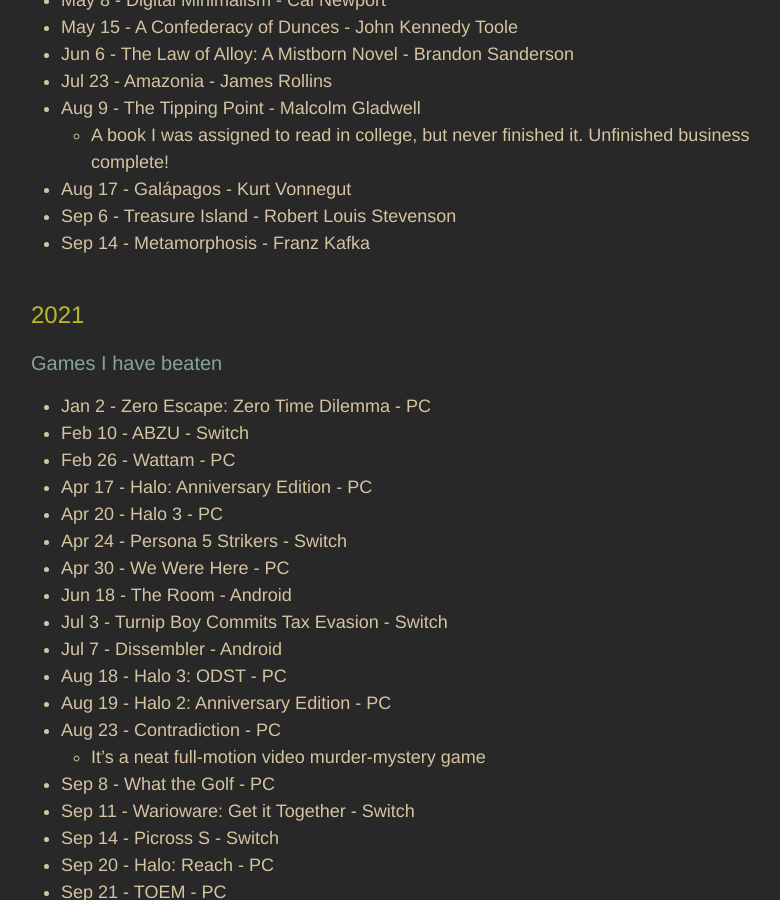
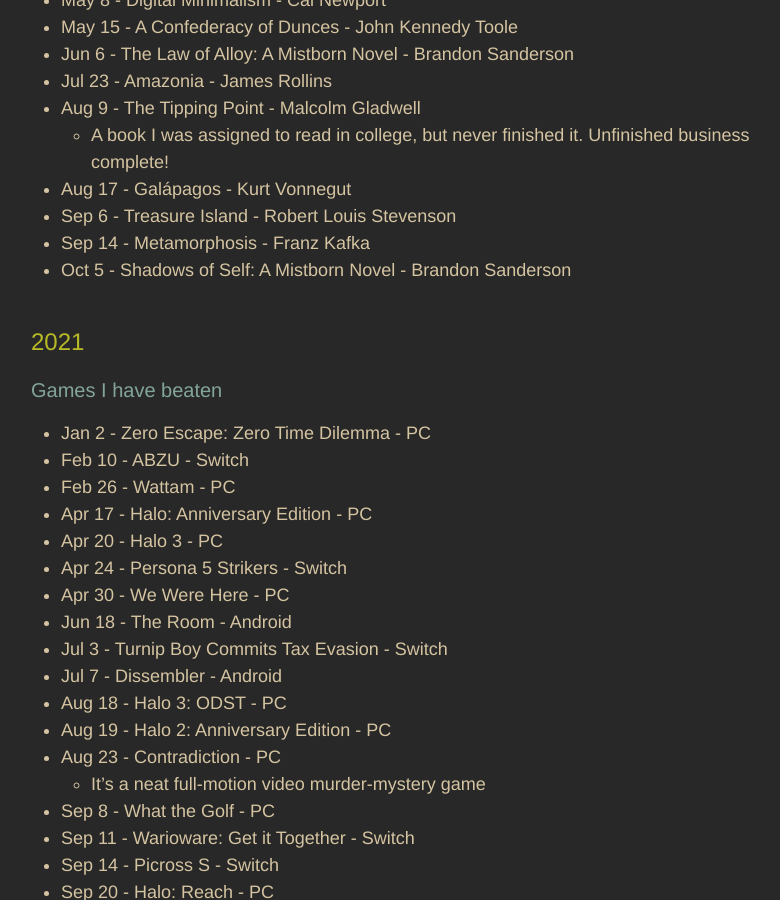
Before and after one commit to adkinsrs/sadkins_site, a Jekyll site: the page built from misc.md, in a window 1280 px wide and 900 px high, scrolled down 1820 px. Shown: the whole window, without its empty margins (239-1019 px from the left). Built offline with Jekyll 4.4.1, drawn with Linux system fonts in a browser that asks for light colours.

Commit message:
read a book

```diff
--- a/misc.md
+++ b/misc.md
@@ -69,6 +69,7 @@
 * Aug 17 - Galápagos - Kurt Vonnegut
 * Sep 6 - Treasure Island - Robert Louis Stevenson
 * Sep 14 - Metamorphosis - Franz Kafka
+* Oct 5 - Shadows of Self: A Mistborn Novel - Brandon Sanderson
 
 ## 2021
 
```
